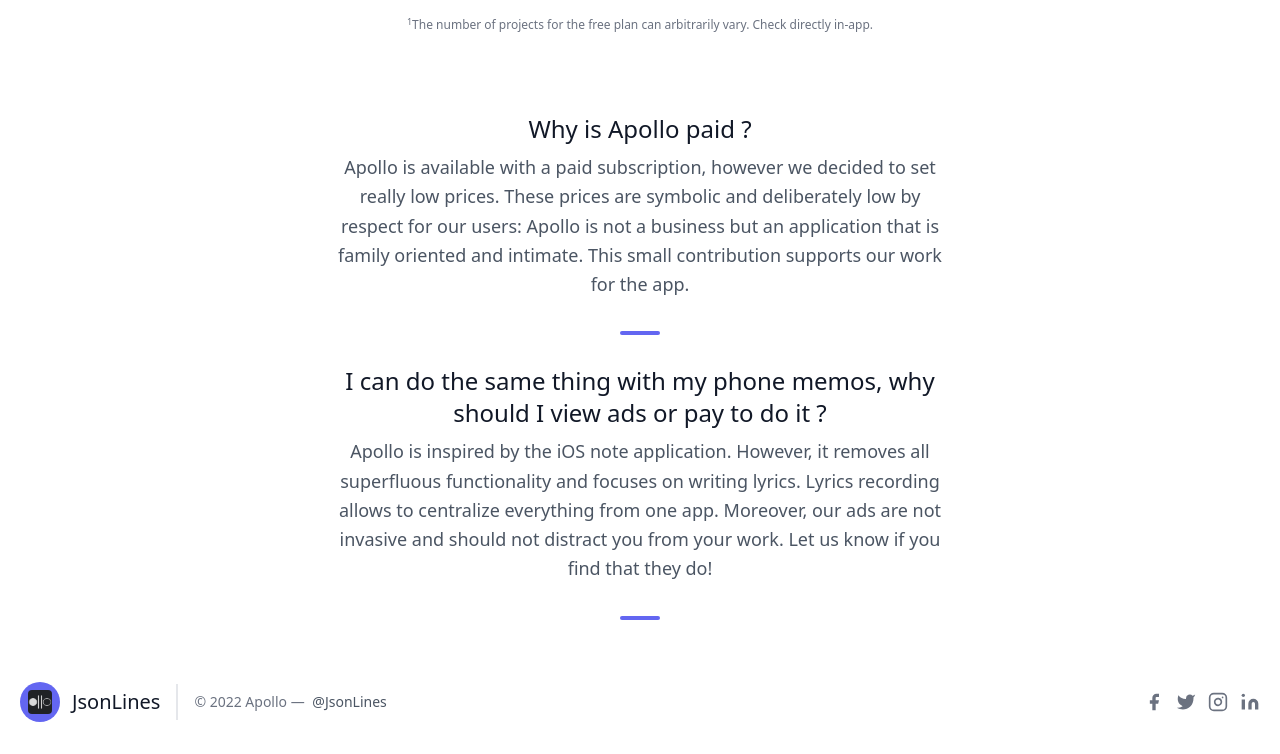
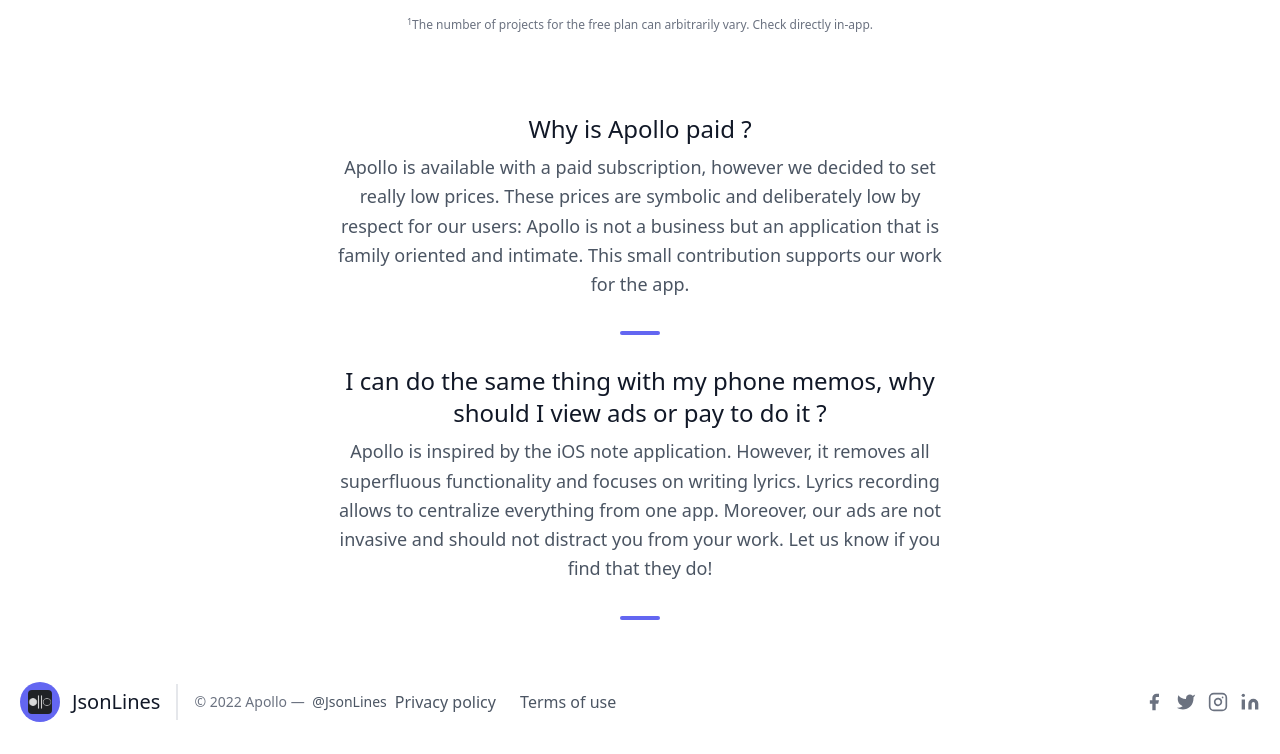
Before and after one commit to apollowriter/apollo_website, a plain HTML site: page index.html in a window 1280 px wide. Shown: the part 1893-2647 px from the top of the page. Drawn offline with nearby package versions, Linux system fonts and the light colour scheme.

Commit message:
:bento: Update legal files

```diff
--- a/index.html
+++ b/index.html
@@ -250,6 +250,22 @@
         <p class="text-sm text-gray-500 sm:ml-4 sm:pl-4 sm:border-l-2 sm:border-gray-200 sm:py-2 sm:mt-0 mt-4">© 2022 Apollo —
           <a href="www.jsonlines.fr" class="text-gray-600 ml-1" rel="noopener noreferrer" target="_blank">@JsonLines</a>
         </p>
+        <div class="flex-col sm:flex-row space-x-5  px-2 items-end">
+          <a
+            href="/legal/privacy.html"
+            target="_blank"
+            rel="noopener noreferrer"
+            class="hover:text-gray-700"
+            >Privacy policy</a
+          >
+          <a
+            href="/legal/TOUApollo.pdf"
+            target="_blank"
+            rel="noopener noreferrer"
+            class="hover:text-gray-700"
+            >Terms of use</a
+          >
+        </div>
         <span class="inline-flex sm:ml-auto sm:mt-0 mt-4 justify-center sm:justify-start">
           <a class="text-gray-500">
             <svg fill="currentColor" stroke-linecap="round" stroke-linejoin="round" stroke-width="2" class="w-5 h-5" viewBox="0 0 24 24" style="--darkreader-inline-fill: currentColor;" data-darkreader-inline-fill="">
```
Also changed, not shown: 1 other file.
